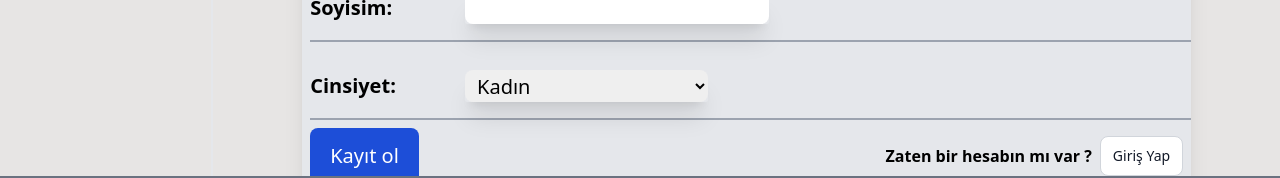
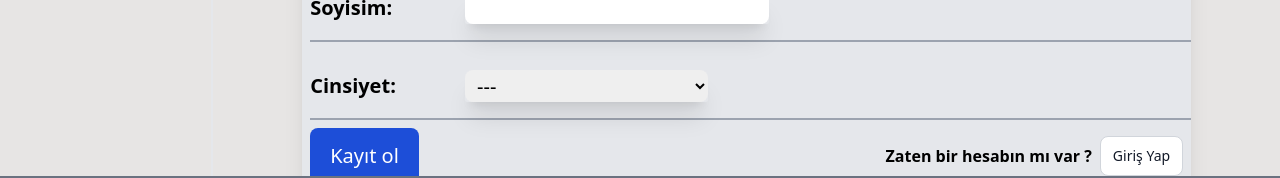
Before and after one commit to rstulug/farklisozluk, a React (Vite) app: page /signup in a window 1280 px wide. Shown: the part 584-762 px from the top of the page. Built offline with nearby package versions, Linux system fonts and the light colour scheme; no server answers; the database is empty.

Commit message:
Small bug fixes

```diff
--- a/src/features/authentication/SignupForm.jsx
+++ b/src/features/authentication/SignupForm.jsx
@@ -105,6 +105,9 @@ function SignupForm() {
       </FormRow>
       <FormRow label="Cinsiyet" error={errors?.gender?.message}>
         <select {...register("gender")} className="h-8 rounded-lg pl-2 text-xl">
+          <option disabled selected value>
+            ---
+          </option>
           <option value="female">Kadın</option>
           <option value="male">Erkek</option>
           <option value="other">Belirtmek istemiyorum</option>
--- a/src/utils/constants.js
+++ b/src/utils/constants.js
@@ -1,3 +1,3 @@
-export const COMMENT_PER_PAGE = +2;
+export const COMMENT_PER_PAGE = +5;
 export const POST_PER_PAGE = +20;
 export const MAX_COMMENT_WORD = +20;
```
